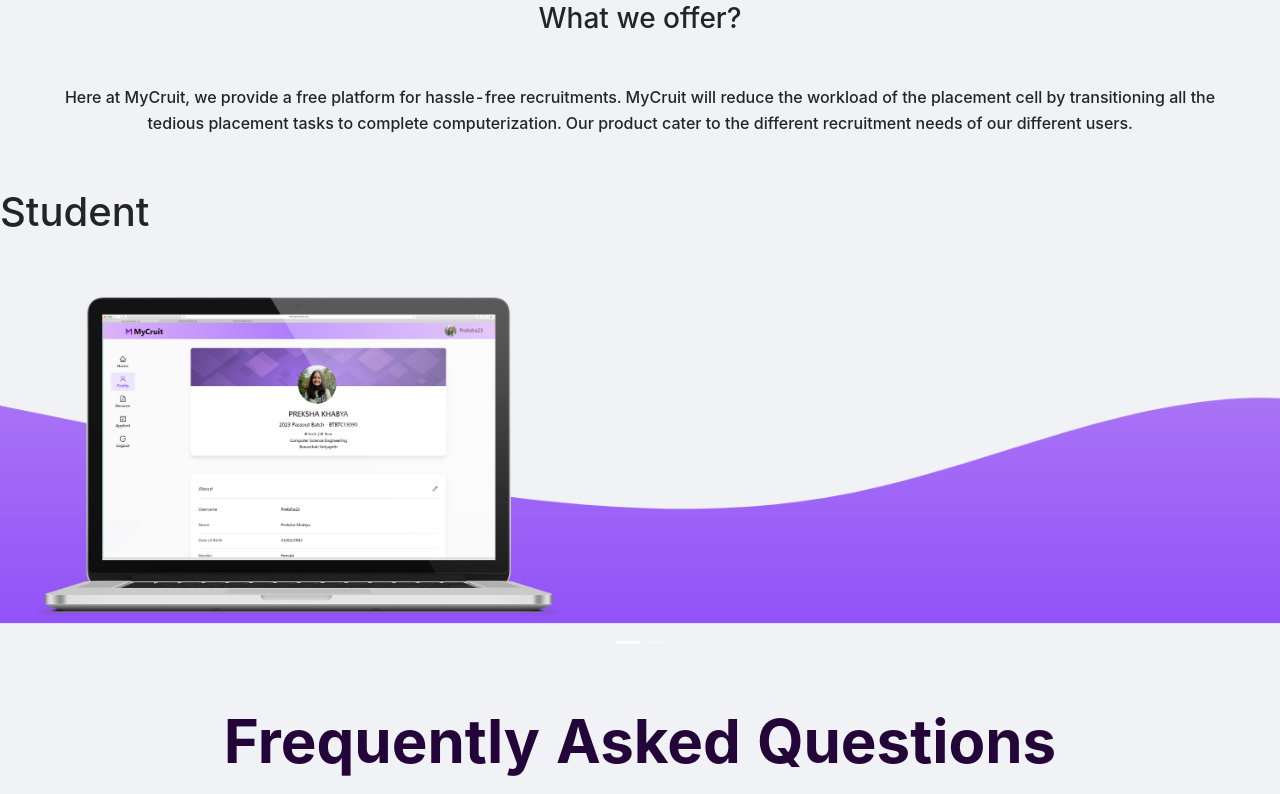
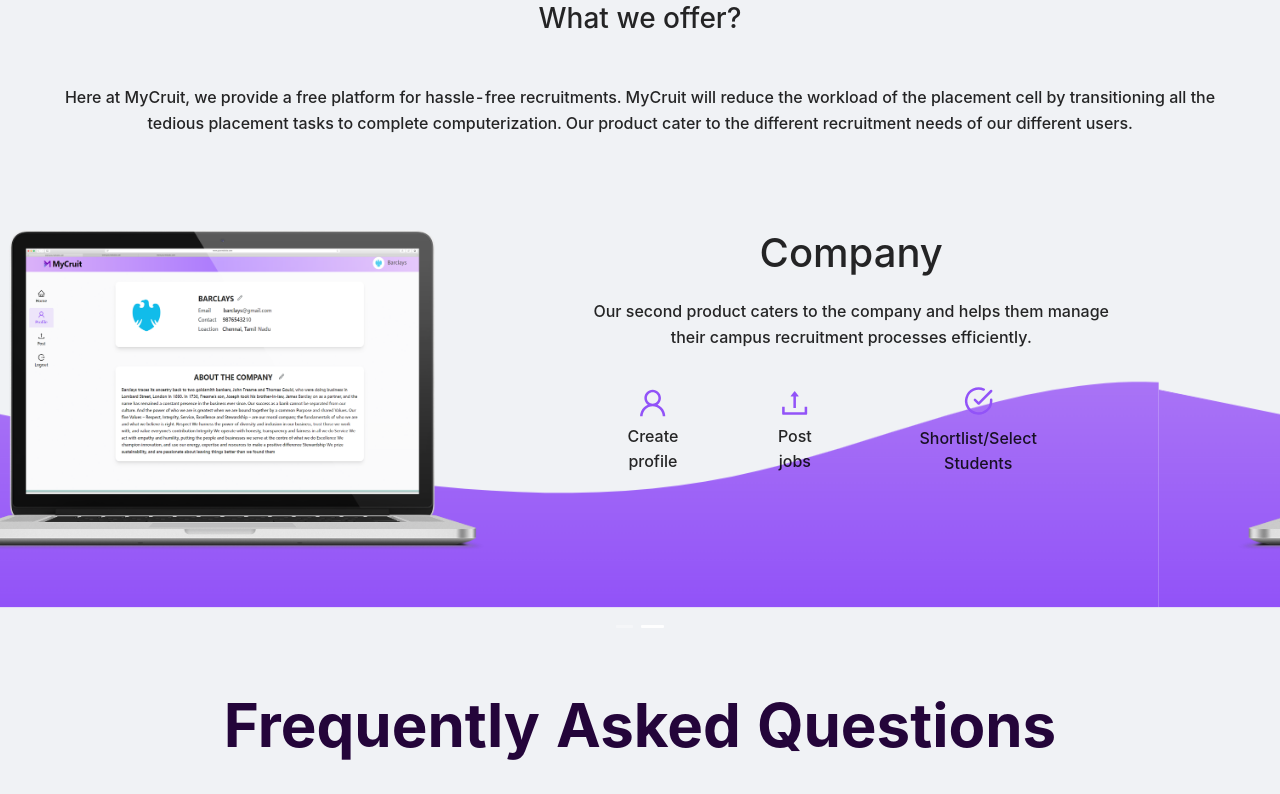
Before and after one commit to MyCruit/MyCruit, a React (Create React App) app in the folder client/: page / in a window 1280 px wide. Shown: the part 1520-2314 px from the top of the page. Built offline with nearby package versions, Linux system fonts and the light colour scheme; no server answers.

Commit message:
carousel

```diff
--- a/client/src/index.css
+++ b/client/src/index.css
@@ -293,6 +293,11 @@
   text-align: center;
   background: radial-gradient(circle, rgba(208,191,241,1) 22%, rgba(146,83,248,1) 100%);
 }
+.properties{
+  text-align: center;
+  padding: 10px;
+  margin-right: 30px;
+}
 
 /* .wavediv{
   height: 100%;
@@ -317,7 +322,7 @@
 }
 .carousal-wave{
   position: absolute;
-  top: 0%;
+  top: 10%;
   z-index: -1;
 }
 
--- a/client/src/users/pages/MainPage.js
+++ b/client/src/users/pages/MainPage.js
@@ -3,11 +3,19 @@
 import { Link } from "react-router-dom";
 import mainPic from "../../img/main.png";
 import faq from "../../img/faq.png";
-import { CaretRightOutlined } from "@ant-design/icons";
+import {
+  CaretRightOutlined,
+  UserOutlined,
+  CarryOutOutlined,
+  UploadOutlined,
+  FilePdfOutlined,
+} from "@ant-design/icons";
 import { Col, Row, Carousel, Collapse } from "antd";
 import { BiCopyright } from "react-icons/bi";
 import { IoLocationSharp } from "react-icons/io5";
 import { BsFillTelephoneFill, BsFillEnvelopeFill } from "react-icons/bs";
+import { FiCheckCircle } from "react-icons/fi";
+
 import icon1 from "../../img/icon-1.png";
 import icon2 from "../../img/icon-2.png";
 import icon3 from "../../img/icon-3.png";
@@ -177,9 +185,12 @@
           </div>
           <hr />
         </div>
-        <div className="content" style={{ textAlign: "center" }}>
+        <div
+          className="content"
+          style={{ textAlign: "center", marginBottom: -20 }}
+        >
           <h3>What we offer?</h3>
-          <div className="mt-5 mb-5">
+          <div className="mt-5">
             <p>
               Here at MyCruit, we provide a free platform for hassle-free
               recruitments. MyCruit will reduce the workload of the placement
@@ -189,17 +200,60 @@
             </p>
           </div>
         </div>
-        <Carousel
-        // afterChange={onChange} autoplay
-        >
+        <Carousel afterChange={onChange} autoplay>
           <div className="carousel">
             <img
               src={Wave}
               style={{ width: "100%" }}
               className="carousal-wave"
             ></img>
-            <h1>Student</h1>
-            <img src={StudentLaptop} style={{ height: 400 }}></img>
+            <div className="content flex " style={{ marginTop: 70 }}>
+              <img
+                src={StudentLaptop}
+                style={{ height: 400, marginRight: 70 }}
+              ></img>
+              <div>
+                <h1
+                  style={{
+                    textAlign: "center",
+                    marginBottom: 20,
+                    marginTop: -60,
+                  }}
+                >
+                  Institute
+                </h1>
+                <p style={{ textAlign: "center", marginBottom: 30 }}>
+                  Our first product caters to the institue and helps them manage
+                  their placement processes efficiently.
+                </p>
+                <div className="flex mt-4">
+                  <div className="properties">
+                    <div>
+                      <UserOutlined
+                        style={{ fontSize: 30, color: "#9253f8" }}
+                      />
+                    </div>
+                    <p>Create profile</p>
+                  </div>
+                  <div className="properties">
+                    <div>
+                      <CarryOutOutlined
+                        style={{ fontSize: 30, color: "#9253f8" }}
+                      />
+                    </div>
+                    <p>Apply to jobs</p>
+                  </div>
+                  <div className="properties">
+                    <div>
+                      <FilePdfOutlined
+                        style={{ fontSize: 30, color: "#9253f8" }}
+                      />
+                    </div>
+                    <p>Generate Resume</p>
+                  </div>
+                </div>
+              </div>
+            </div>
           </div>
           <div className="carousel">
             <img
@@ -207,8 +261,56 @@
               style={{ width: "100%" }}
               className="carousal-wave"
             ></img>
-            <h1>Company</h1>
-            <img src={CompanyLaptop} style={{ height: 400 }}></img>
+            <div className="content flex " style={{ marginTop: 70 }}>
+              <img
+                src={CompanyLaptop}
+                style={{ height: 400, marginRight: 70 }}
+              ></img>
+              <div>
+                <h1
+                  style={{
+                    textAlign: "center",
+                    marginBottom: 20,
+                    marginTop: -60,
+                  }}
+                >
+                  Company
+                </h1>
+                <p style={{ textAlign: "center", marginBottom: 30 }}>
+                  Our second product caters to the company and helps them manage
+                  their campus recruitment processes efficiently.
+                </p>
+                <div className="flex mt-4">
+                  <div className="properties">
+                    <div>
+                      <UserOutlined
+                        style={{ fontSize: 30, color: "#9253f8" }}
+                      />
+                    </div>
+                    <p>Create profile</p>
+                  </div>
+                  <div className="properties">
+                    <div>
+                      <UploadOutlined
+                        style={{ fontSize: 30, color: "#9253f8" }}
+                      />
+                    </div>
+                    <p>Post jobs</p>
+                  </div>
+                  <div className="properties">
+                    <div>
+                      <FiCheckCircle
+                        style={{
+                          fontSize: 30,
+                          color: "#9253f8",
+                        }}
+                      />
+                    </div>
+                    <p>Shortlist/Select Students</p>
+                  </div>
+                </div>
+              </div>
+            </div>
           </div>
         </Carousel>
       </div>
```
